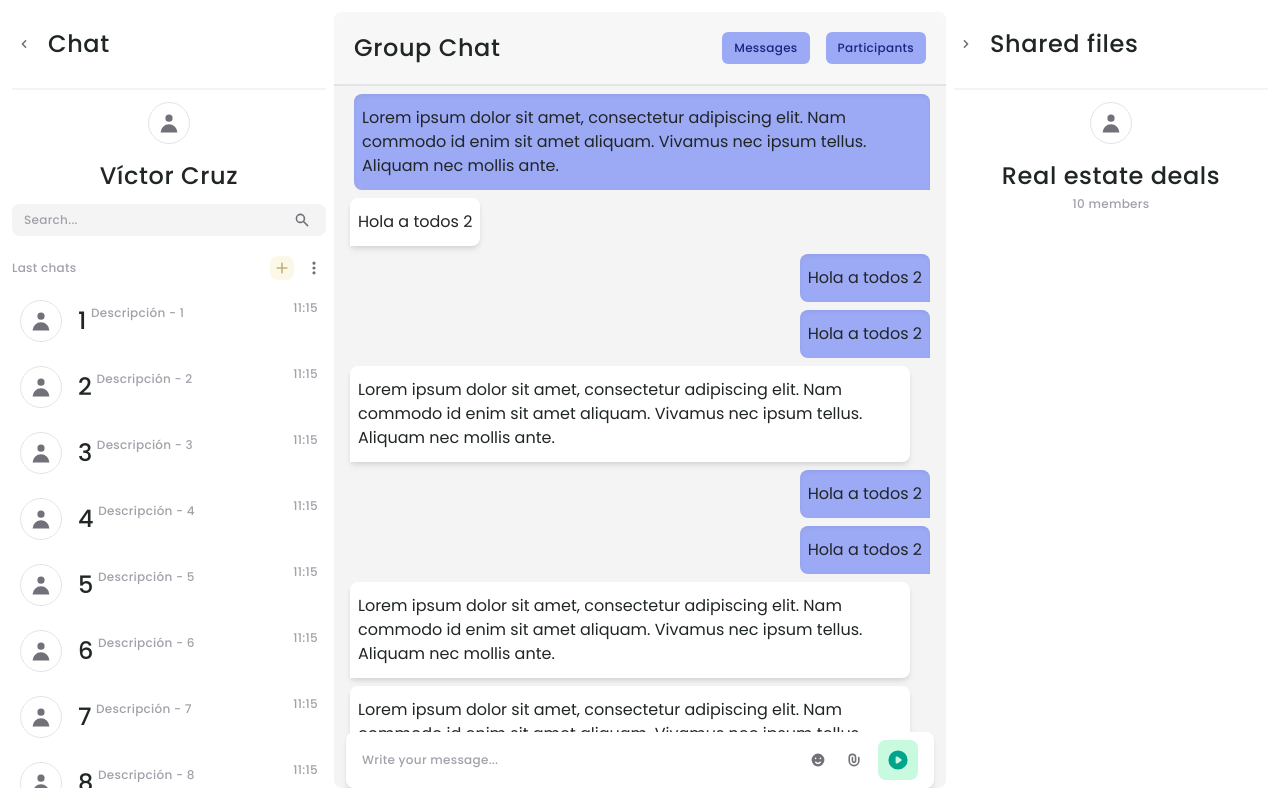
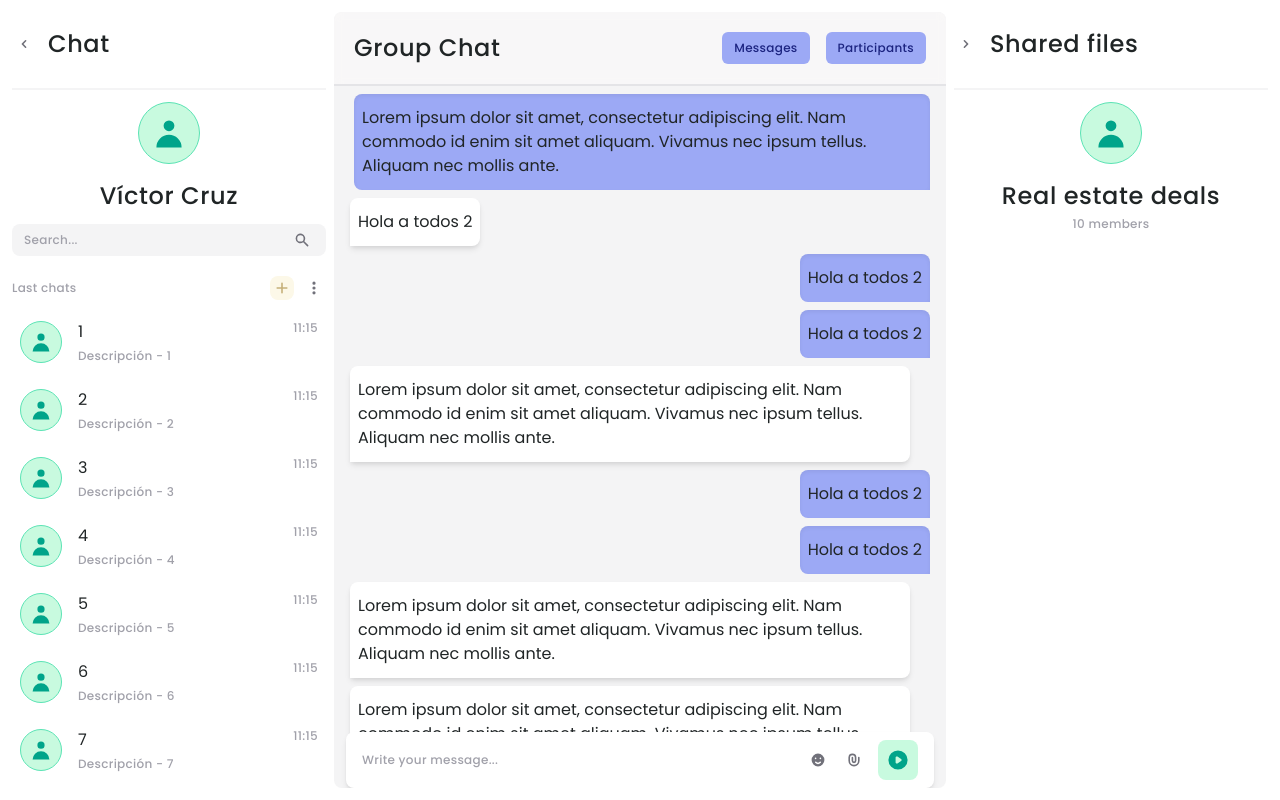
Before and after one commit to VicDCruz/fancy-chat-clone, a Next.js app: page / in a window 1280 px wide. Built offline with nearby package versions, Linux system fonts and the light colour scheme.

Commit message:
Change size values

```diff
--- a/components/user.js
+++ b/components/user.js
@@ -4,9 +4,9 @@ import Image from 'next/image';
 import Icon from './icon';
 
 const IMAGE_SIZES = {
-  small: { width: 40, height: 40 },
-  regular: { width: 70, height: 70 },
-  big: { width: 100, height: 100 },
+  small: { width: 25, height: 25 },
+  regular: { width: 43, height: 43 },
+  big: { width: 65, height: 65 },
 };
 
 const ORIENTATIONS = ['horizontal', 'vertical'];
@@ -15,11 +15,11 @@ function User({
   name = '',
   imageUrl = '',
   orientation = ORIENTATIONS[0],
-  imageSize = 'regular',
+  size = 'regular',
   description = '',
 }) {
   const direction = orientation === ORIENTATIONS[0] ? 'flex-row' : 'flex-col';
-  const size = IMAGE_SIZES[imageSize];
+  const imageSize = IMAGE_SIZES[size];
   return (
     <div className={`flex ${direction} gap-4 items-center`}>
       {imageUrl ? (
@@ -28,17 +28,21 @@ function User({
             className="rounded-full"
             src={imageUrl}
             alt="Image profile"
-            width={size.width}
-            height={size.height}
+            width={imageSize.width}
+            height={imageSize.height}
           />
         </div>
       ) : (
-        <div className="border rounded-full w-min">
-          <Icon type="user" size={imageSize} disableBackground />
+        <div className="border border-primary-300 bg-primary-100 rounded-full w-min">
+          <Icon type="user" color="primary" size={size} disableBackground />
         </div>
       )}
-      <div className={`flex ${direction} gap-1 text-center`}>
-        <h2>{name}</h2>
+      <div
+        className={`flex flex-col gap-1 ${
+          orientation === ORIENTATIONS[1] ? 'text-center' : ''
+        }`}
+      >
+        {orientation === ORIENTATIONS[0] ? <p>{name}</p> : <h2>{name}</h2>}
         {description && <p className="text-gray-400 caption">{description}</p>}
       </div>
     </div>
@@ -49,7 +53,7 @@ User.propTypes = {
   name: PropTypes.string.isRequired,
   imageUrl: PropTypes.string,
   orientation: PropTypes.oneOf(ORIENTATIONS),
-  imageSize: PropTypes.oneOf(Object.keys(IMAGE_SIZES)),
+  size: PropTypes.oneOf(Object.keys(IMAGE_SIZES)),
   description: PropTypes.string,
 };
 
```
